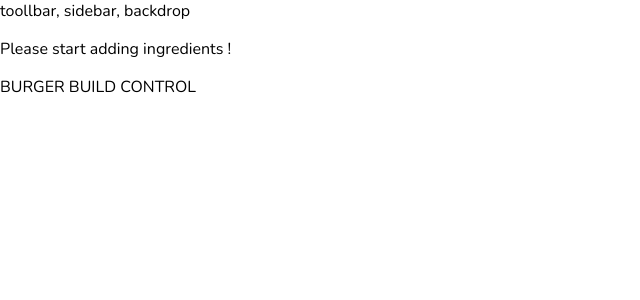
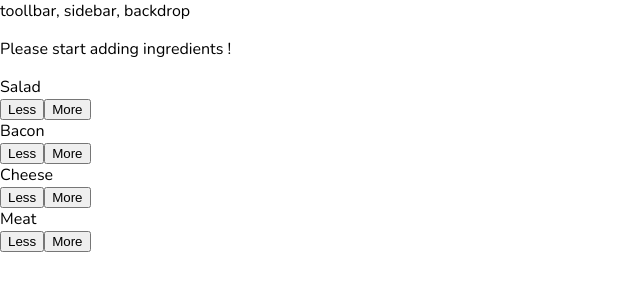
Before and after one commit to bartekwojtal1207/burger-app, a React (Create React App) app: page / in a window 1280 px wide. Shown: the top 300 px of the page, without its empty margins (0-640 px from the left). Built offline with nearby package versions, Linux system fonts and the light colour scheme.

Commit message:
add build controls

```diff
--- a/src/components/Burger/BuildControls/BuildControl/BuildControl.js
+++ b/src/components/Burger/BuildControls/BuildControl/BuildControl.js
@@ -1,6 +1,4 @@
 import React, { Component } from 'react';
-
-import Aux from '../../hoc/Auxs';
 
 import classes from './BuildControl.css';
 
--- a/src/components/Burger/BuildControls/BuildControls.js
+++ b/src/components/Burger/BuildControls/BuildControls.js
@@ -1,14 +1,22 @@
 import React, { Component } from 'react';
-import Aux from '../../hoc/Auxs';
+
 import classes from './BuildControls.css';
-import buildControl from './BuildControl/BuildControl';
+import BuildControl from './BuildControl/BuildControl';
 
+const controls = [
+    { label: 'Salad', type: 'salad'},
+    { label: 'Bacon', type: 'bacon'},
+    { label: 'Cheese', type: 'cheese'},
+    { label: 'Meat', type: 'meat'}
+]
 
 const buildControls  = (props) =>  {
 
     return (
         <div className={classes.BuildControls}>
-
+            {controls.map(ctrl => (
+                <BuildControl key={ctrl.label} label={ctrl.label} />
+            ))}
         </div>
     )
 };
--- a/src/containers/BurgerBuilder/BurgerBuilder.js
+++ b/src/containers/BurgerBuilder/BurgerBuilder.js
@@ -1,6 +1,7 @@
 import React, { Component } from 'react';
 import Aux from '../../hoc/Auxs';
 import Burger from '../../components/Burger/Burger';
+import BuildControls from '../../components/Burger/BuildControls/BuildControls'
 
 class BurgerBuilder extends Component {
 
@@ -20,7 +21,7 @@ class BurgerBuilder extends Component {
         return (
             <Aux>
                 <Burger ingredients={this.state.ingredients}/>
-                <div> BURGER BUILD CONTROL</div>
+                <BuildControls />
             </Aux>
         )
     }
```
